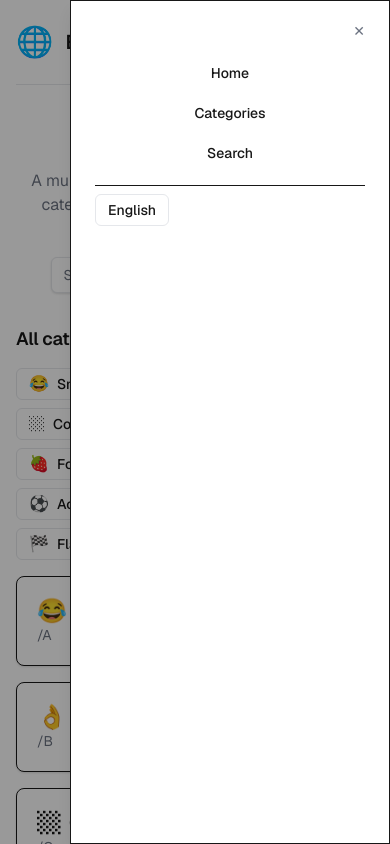
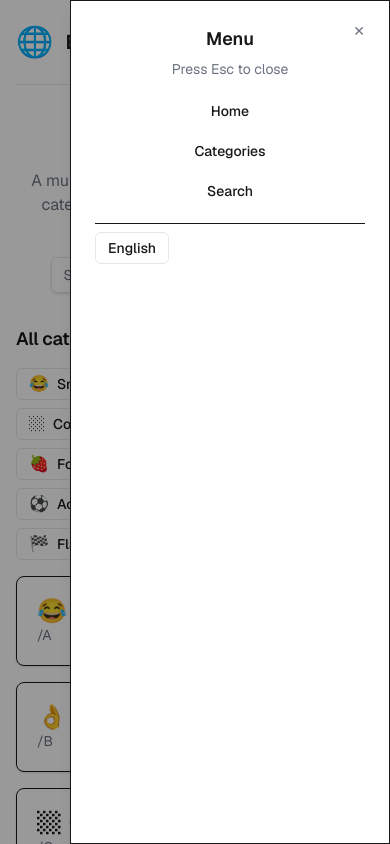
Before and after one commit to aisin/emoji-family-next, a Next.js app: page /en in a window 390 px wide. Both pictures are taken after a click on the button "Open menu". Shown: the top 844 px of the page. Built offline with nearby package versions, Linux system fonts and the light colour scheme.

Commit message:
feat(a11y): add SheetDescription (Esc hint); SearchBox onBlur delayed close if focus leaves form

```diff
--- a/src/app/ui/Header.tsx
+++ b/src/app/ui/Header.tsx
@@ -3,7 +3,7 @@ import LanguageSwitcher from "@/app/ui/LanguageSwitcher";
 import type { SupportedLanguage } from "@/app/lib/i18n";
 import HeaderNav from "@/app/ui/HeaderNav";
 import { uiText } from "@/app/lib/ui-strings";
-import { Sheet, SheetContent, SheetTrigger } from "@/app/ui/shadcn/sheet";
+import { Sheet, SheetContent, SheetTrigger, SheetHeader, SheetTitle, SheetDescription } from "@/app/ui/shadcn/sheet";
 import { Button } from "@/app/ui/shadcn/button";
 import { Menu } from "lucide-react";
 
@@ -32,7 +32,11 @@ export default function Header({ lang }: { lang: SupportedLanguage }) {
               </Button>
             </SheetTrigger>
             <SheetContent side="right">
-              <div className="mt-8 space-y-4">
+              <SheetHeader>
+                <SheetTitle>Menu</SheetTitle>
+                <SheetDescription>Press Esc to close</SheetDescription>
+              </SheetHeader>
+              <div className="mt-4 space-y-4">
                 <nav className="flex flex-col gap-2" aria-label="Primary">
                   <Button asChild variant="ghost" size="sm">
                     <Link href={`/${lang}`}>{t.header.home}</Link>
--- a/src/app/ui/SearchBox.tsx
+++ b/src/app/ui/SearchBox.tsx
@@ -79,6 +79,16 @@ export default function SearchBox({
         aria-activedescendant={activeIdx >= 0 ? `suggestion-${activeIdx}` : undefined}
         aria-autocomplete="list"
         id="search-input"
+        onBlur={() => {
+          // Slight delay to allow click events (e.g., on suggestion links)
+          window.setTimeout(() => {
+            const root = formRef.current;
+            const active = document.activeElement as Element | null;
+            if (!root || (active && root.contains(active))) return;
+            setOpen(false);
+            setActiveIdx(-1);
+          }, 120);
+        }}
         onFocus={() => setOpen(true)}
         value={q}
         onChange={(e) => {
@@ -135,6 +145,7 @@ export default function SearchBox({
                   className={`flex items-center gap-3 px-3 py-2 ${active ? "bg-accent text-accent-foreground" : "hover:bg-accent hover:text-accent-foreground"}`}
                   aria-label={`${t.search.view_details_aria(s.name)}`}
                   onMouseEnter={() => setActiveIdx(i)}
+                  onClick={() => { setOpen(false); setActiveIdx(-1); }}
                 >
                     <span className="text-2xl">{s.emoji}</span>
                     <span className="text-sm">
```
Lines whose indentation alone changed are shown as unchanged.
